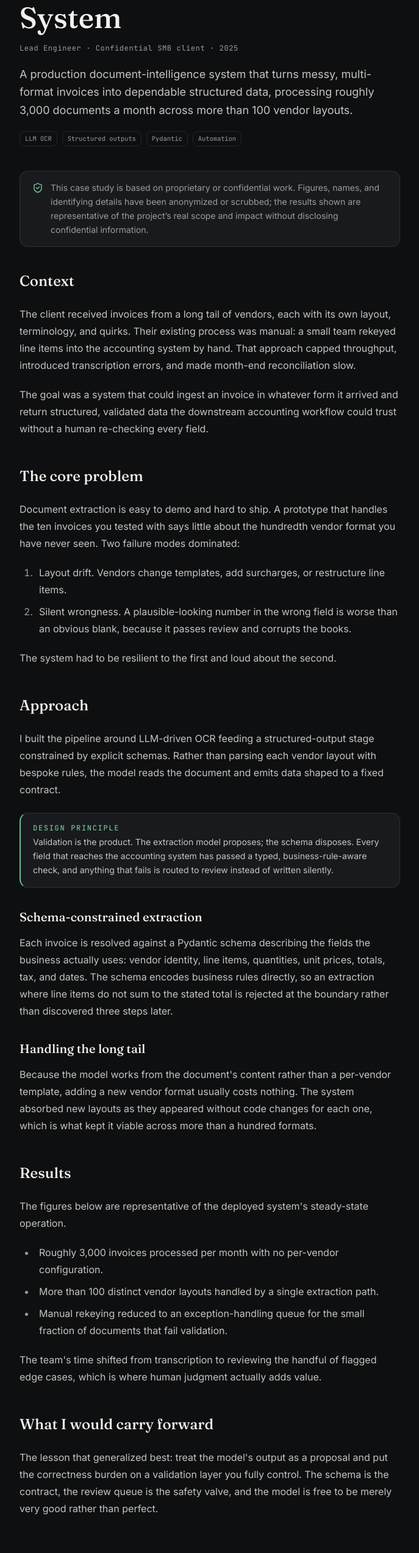
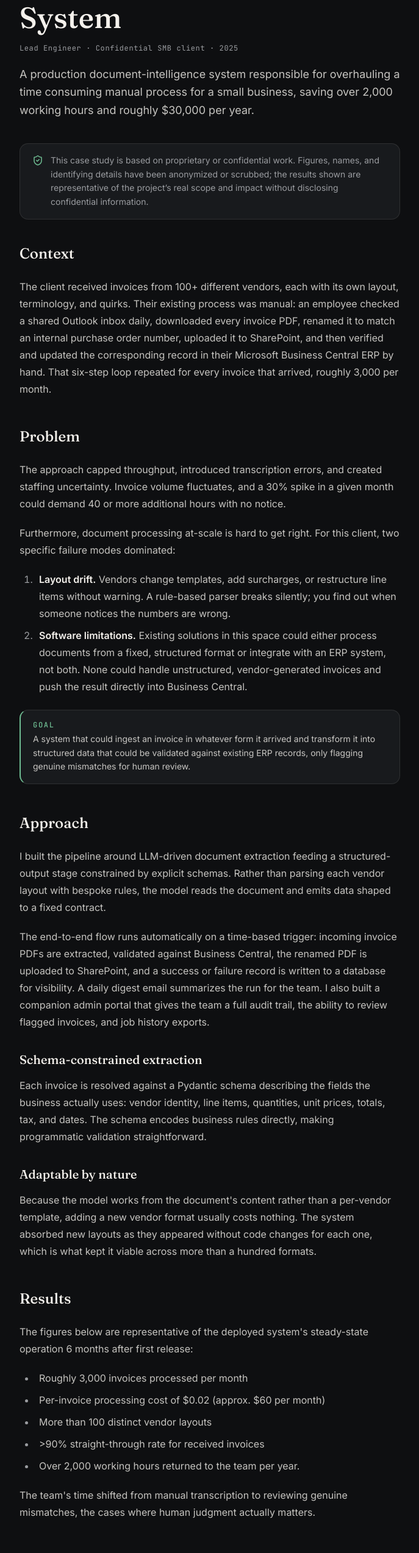
Before and after one commit to SimonAytes/SimonAytes.github.io, a Next.js app: page /case-studies/invoice-intelligence in a window 1280 px wide. Shown: the part 197-2744 px from the top of the page at 61% size, without its empty margins (296-983 px from the left). Built offline with nearby package versions, Linux system fonts and the light colour scheme.

Commit message:
Update website and add case study

```diff
--- a/app/case-studies/[slug]/page.tsx
+++ b/app/case-studies/[slug]/page.tsx
@@ -84,18 +84,6 @@ export default async function CaseStudyPage({ params }: { params: Promise<{ slug
           {meta.summary && (
             <p className="mt-5 text-lg leading-relaxed text-text/80">{meta.summary}</p>
           )}
-          {meta.tags.length > 0 && (
-            <div className="mt-5 flex flex-wrap gap-2">
-              {meta.tags.map((t) => (
-                <span
-                  key={t}
-                  className="rounded-md border border-hairline px-2 py-1 font-mono text-[0.65rem] text-dim"
-                >
-                  {t}
-                </span>
-              ))}
-            </div>
-          )}
         </header>
 
         {meta.cover && (
--- a/components/case-study/mdx-components.tsx
+++ b/components/case-study/mdx-components.tsx
@@ -34,6 +34,27 @@ export function Callout({ title, children }: CalloutProps) {
   );
 }
 
+export function TechStack({ children }: { children: ReactNode }) {
+  return (
+    <div className="not-prose my-6 overflow-hidden rounded-xl border border-hairline">
+      <table className="w-full text-sm">
+        <tbody>{children}</tbody>
+      </table>
+    </div>
+  );
+}
+
+export function TechRow({ category, tools }: { category: string; tools: string }) {
+  return (
+    <tr className="border-b border-hairline last:border-0">
+      <td className="w-36 px-4 py-3 font-mono text-xs font-medium uppercase tracking-[0.14em] text-dim">
+        {category}
+      </td>
+      <td className="px-4 py-3 text-text/80">{tools}</td>
+    </tr>
+  );
+}
+
 type FigureProps = { src: string; alt: string; caption?: string };
 
 export function Figure({ src, alt, caption }: FigureProps) {
@@ -53,4 +74,6 @@ export const mdxComponents = {
   img: MdxImage,
   Callout,
   Figure,
+  TechStack,
+  TechRow,
 };
--- a/content/case-studies/invoice-intelligence.mdx
+++ b/content/case-studies/invoice-intelligence.mdx
@@ -3,54 +3,60 @@ title: Invoice Intelligence System
 client: Confidential SMB client
 role: Lead Engineer
 date: 2025
-summary: A production document-intelligence system that turns messy, multi-format invoices into dependable structured data, processing roughly 3,000 documents a month across more than 100 vendor layouts.
-tags: [LLM OCR, Structured outputs, Pydantic, Automation]
+summary: A production document-intelligence system responsible for overhauling a time consuming manual process for a small business, saving over 2,000 working hours and roughly $30,000 per year.
+tags: [LLM, OCR, Automation]
 confidential: true
 ---
 
 ## Context
 
-The client received invoices from a long tail of vendors, each with its own layout,
-terminology, and quirks. Their existing process was manual: a small team rekeyed line
-items into the accounting system by hand. That approach capped throughput, introduced
-transcription errors, and made month-end reconciliation slow.
+The client received invoices from 100+ different vendors, each with its own layout, terminology,
+and quirks. Their existing process was manual: an employee checked a shared Outlook inbox daily,
+downloaded every invoice PDF, renamed it to match an internal purchase order number, uploaded it
+to SharePoint, and then verified and updated the corresponding record in their Microsoft Business
+Central ERP by hand. That six-step loop repeated for every invoice that arrived, roughly 3,000
+per month.
 
-The goal was a system that could ingest an invoice in whatever form it arrived and return
-structured, validated data the downstream accounting workflow could trust without a human
-re-checking every field.
+## Problem
 
-## The core problem
+The approach capped throughput, introduced transcription errors, and created staffing uncertainty.
+Invoice volume fluctuates, and a 30% spike in a given month could demand 40 or more additional
+hours with no notice.
 
-Document extraction is easy to demo and hard to ship. A prototype that handles the ten
-invoices you tested with says little about the hundredth vendor format you have never seen.
-Two failure modes dominated:
+Furthermore, document processing at-scale is hard to get right. For this client, two specific failure modes dominated:
 
-1. Layout drift. Vendors change templates, add surcharges, or restructure line items.
-2. Silent wrongness. A plausible-looking number in the wrong field is worse than an obvious
-   blank, because it passes review and corrupts the books.
+1. **Layout drift.** Vendors change templates, add surcharges, or restructure line items without
+   warning. A rule-based parser breaks silently; you find out when someone notices the numbers
+   are wrong.
+2. **Software limitations.** Existing solutions in this space could either process documents from
+   a fixed, structured format or integrate with an ERP system, not both. None could handle
+   unstructured, vendor-generated invoices and push the result directly into Business Central.
 
-The system had to be resilient to the first and loud about the second.
+<Callout title="Goal">
+A system that could ingest an invoice in whatever form it
+arrived and transform it into structured data that could be validated against existing ERP
+records, only flagging genuine mismatches for human review.
+</Callout>
 
 ## Approach
 
-I built the pipeline around LLM-driven OCR feeding a structured-output stage constrained by
-explicit schemas. Rather than parsing each vendor layout with bespoke rules, the model reads
-the document and emits data shaped to a fixed contract.
+I built the pipeline around LLM-driven document extraction feeding a structured-output stage
+constrained by explicit schemas. Rather than parsing each vendor layout with bespoke rules, the
+model reads the document and emits data shaped to a fixed contract.
 
-<Callout title="Design principle">
-Validation is the product. The extraction model proposes; the schema disposes. Every field
-that reaches the accounting system has passed a typed, business-rule-aware check, and anything
-that fails is routed to review instead of written silently.
-</Callout>
+The end-to-end flow runs automatically on a time-based trigger: incoming invoice PDFs are
+extracted, validated against Business Central, the renamed PDF is uploaded to SharePoint, and a
+success or failure record is written to a database for visibility. A daily digest email summarizes
+the run for the team. I also built a companion admin portal that gives the team a
+full audit trail, the ability to review flagged invoices, and job history exports.
 
 ### Schema-constrained extraction
 
 Each invoice is resolved against a Pydantic schema describing the fields the business actually
 uses: vendor identity, line items, quantities, unit prices, totals, tax, and dates. The schema
-encodes business rules directly, so an extraction where line items do not sum to the stated
-total is rejected at the boundary rather than discovered three steps later.
+encodes business rules directly, making programmatic validation straightforward.
 
-### Handling the long tail
+### Adaptable by nature
 
 Because the model works from the document's content rather than a per-vendor template, adding a
 new vendor format usually costs nothing. The system absorbed new layouts as they appeared
@@ -59,19 +65,29 @@ formats.
 
 ## Results
 
-The figures below are representative of the deployed system's steady-state operation.
+The figures below are representative of the deployed system's steady-state operation 6 months after first release:
 
-- Roughly 3,000 invoices processed per month with no per-vendor configuration.
-- More than 100 distinct vendor layouts handled by a single extraction path.
-- Manual rekeying reduced to an exception-handling queue for the small fraction of documents
-  that fail validation.
+- Roughly 3,000 invoices processed per month
+- Per-invoice processing cost of $0.02 (approx. $60 per month)
+- More than 100 distinct vendor layouts
+- \>90% straight-through rate for received invoices
+- Over 2,000 working hours returned to the team per year.
 
-The team's time shifted from transcription to reviewing the handful of flagged edge cases,
-which is where human judgment actually adds value.
+The team's time shifted from manual transcription to reviewing genuine mismatches, the cases
+where human judgment actually matters.
 
-## What I would carry forward
+## Retrospective
 
-The lesson that generalized best: treat the model's output as a proposal and put the
-correctness burden on a validation layer you fully control. The schema is the contract, the
-review queue is the safety valve, and the model is free to be merely very good rather than
-perfect.
+The most important insight was about failure visibility. An invoice that fails silently is worse
+than one that fails loudly. It enters the system wrong and surfaces weeks later during audits, and
+requires more time to resolve. Every error path in the system routes to the review queue and the daily digest,
+so nothing goes unnoticed. That design decision, more than any accuracy improvement, is what
+made the system trustworthy enough to run in production.
+
+## Tech Stack
+
+<TechStack>
+  <TechRow category="Languages" tools="Python (backend), TypeScript (frontend)" />
+  <TechRow category="Tools" tools="OpenAI SDK, Microsoft Graph API" />
+  <TechRow category="Infra" tools="AWS EC2, SQLite" />
+</TechStack>
--- a/data/work.ts
+++ b/data/work.ts
@@ -39,7 +39,7 @@ export const work: WorkItem[] = [
     tags: ['LLM OCR', 'Structured outputs', 'Pydantic', 'Automation'],
     kind: 'proprietary',
     links: [],
-    // caseStudy: 'invoice-intelligence',  // Add back in later on
+    caseStudy: 'invoice-intelligence',
   },
   {
     title: 'Public records extraction pipeline',
@@ -47,6 +47,8 @@ export const work: WorkItem[] = [
       'Automated pipeline for public-interest research on indigent burials, turning scattered state and local records into a structured dataset for feasibility analysis. The work supported research into how the pandemic and opioid crisis affected public burial systems.',
     tags: ['Data extraction', 'Public records', 'Research'],
     kind: 'research',
-    links: [],
+    links: [
+      { label: 'Paper', href: 'https://pmc.ncbi.nlm.nih.gov/articles/PMC11769727/#:~:text=We%20would%20like%20to%20acknowledge%20Simon%20Aytes%20who%20wrote%20the%20Python%20code%20to%20scrape%20publicly%20available%20websites%3B' },
+    ],
   },
 ];
--- a/lib/case-studies.ts
+++ b/lib/case-studies.ts
@@ -11,7 +11,6 @@ export type CaseStudyMeta = {
   role?: string;
   date?: string;
   summary?: string;
-  tags: string[];
   confidential: boolean;
   cover?: string;
   coverAlt?: string;
@@ -36,7 +35,6 @@ function readFrontmatter(slug: string): CaseStudySource | null {
     role: data.role ? String(data.role) : undefined,
     date: data.date ? String(data.date) : undefined,
     summary: data.summary ? String(data.summary) : undefined,
-    tags: Array.isArray(data.tags) ? data.tags.map(String) : [],
     // Confidential by default; opt out per file with `confidential: false`.
     confidential: data.confidential !== false,
     cover: data.cover ? String(data.cover) : undefined,
```
Also changed, not shown: content/case-studies/README.md, 3 other files (tests, documents, lock files or other folders).
